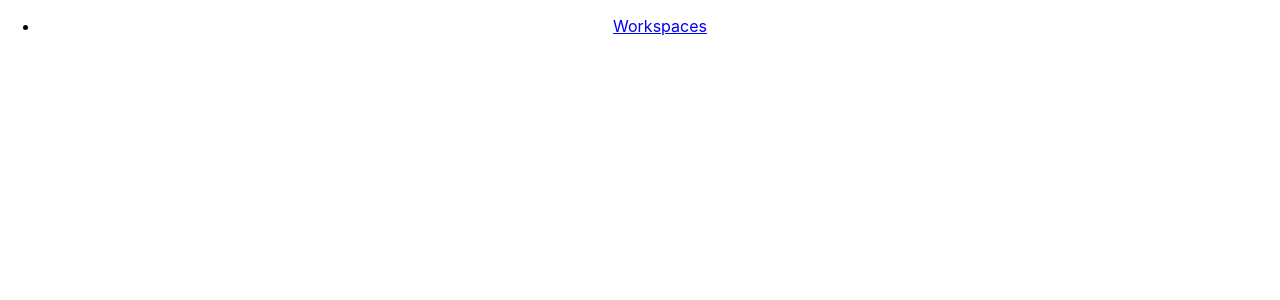
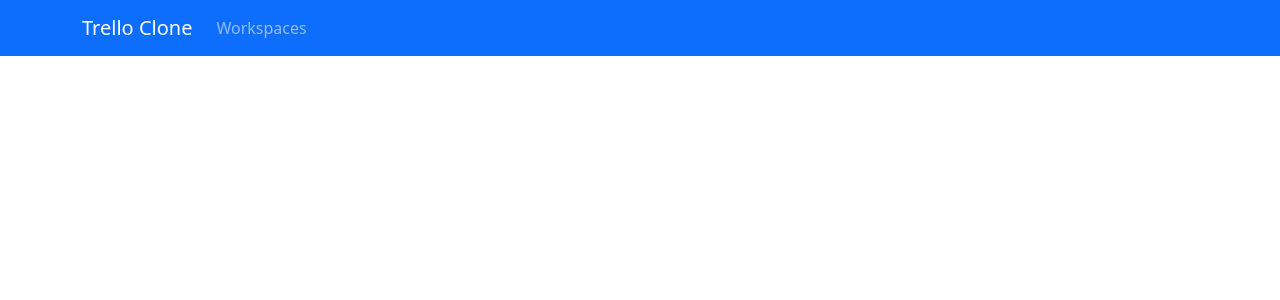
Before and after one commit to JoyceYunJiao/trello_application-, a React (Create React App) app in the folder frontend/: page / in a window 1280 px wide. Before the commit this address had no page. Shown: the top 300 px of the page. Built offline with nearby package versions, Linux system fonts and the light colour scheme.

Commit message:
Get workspaces working, barebones react bootstrap frontend layout

```diff
--- a/frontend/package.json
+++ b/frontend/package.json
@@ -11,7 +11,9 @@
     "@types/react": "^18.0.9",
     "@types/react-dom": "^18.0.5",
     "axios": "^0.27.2",
+    "bootstrap": "^5.1.3",
     "react": "^18.1.0",
+    "react-bootstrap": "^2.4.0",
     "react-dom": "^18.1.0",
     "react-router-dom": "^6.3.0",
     "react-scripts": "^5.0.1",
--- a/frontend/src/components/Navigation.tsx
+++ b/frontend/src/components/Navigation.tsx
@@ -1,17 +1,20 @@
+import { Container, Nav, Navbar } from 'react-bootstrap';
 import {Link} from 'react-router-dom';
 
 function Navigation() {
   return (
-    <nav className="navigation">
-      <ul className="navigation__list">
-        <li className="navigation__item">
-            <Link to="/workspaces" className="navigation__link">
-                Workspaces
-            </Link>
-        </li>
-        </ul>
-    </nav>
-    );
+    <Navbar bg="primary" variant='dark'>
+      <Container>
+        <Navbar.Brand as={Link} to="/">Trello Clone</Navbar.Brand>
+
+        <Nav className='me-auto'>
+          <Nav.Link as={Link} to={"/workspaces"}>
+            Workspaces
+          </Nav.Link>
+        </Nav>
+      </Container>
+    </Navbar>
+  );
 }
 
 export default Navigation;
--- a/frontend/src/components/ViewWorkspaces.tsx
+++ b/frontend/src/components/ViewWorkspaces.tsx
@@ -1,18 +1,21 @@
+import { Card, Container } from "react-bootstrap";
 
 function ViewWorkspaces(props:any) {
     return (
-        <div>
+        <Container>
             {
                 props.workspaces.map((workspace:any) => {
                     return (
-                        <div>
-                            <h2>{workspace.title}</h2>
-                            <p>{workspace.description}</p>
-                        </div>
+                        <Card>
+                            <Card.Body>
+                                <h2>{workspace.title}</h2>
+                                <p>{workspace.description}</p>
+                            </Card.Body>
+                        </Card>
                     );
                 })
             }
-        </div>
+        </Container>
     )
 }
 
--- a/frontend/src/index.tsx
+++ b/frontend/src/index.tsx
@@ -3,6 +3,7 @@
 import './index.css';
 import App from './App';
 import reportWebVitals from './reportWebVitals';
+import 'bootstrap/dist/css/bootstrap.min.css';
 
 const root = ReactDOM.createRoot(
   document.getElementById('root') as HTMLElement
--- a/frontend/src/pages/Workspaces.tsx
+++ b/frontend/src/pages/Workspaces.tsx
@@ -1,5 +1,6 @@
 import axios from "axios";
 import React, {useState, useEffect} from "react";
+import ViewWorkspaces from "../components/ViewWorkspaces";
 
 function Workspaces() {
 
@@ -8,6 +9,7 @@
     function getAllWorkspaces() {
         axios.get("http://localhost:8080/getAllWorkspaces")
             .then(response => {
+                console.log("Getting something");
                 setWorkspaceData(response.data);
             });
     }
@@ -19,7 +21,7 @@
     return (
         <div>
             <h1>Workspaces</h1>
-
+            <ViewWorkspaces workspaces={workspaceData}/>
         </div>
     );
 }
```
Also changed, not shown: 3 other files (tests, documents, lock files or other folders).
